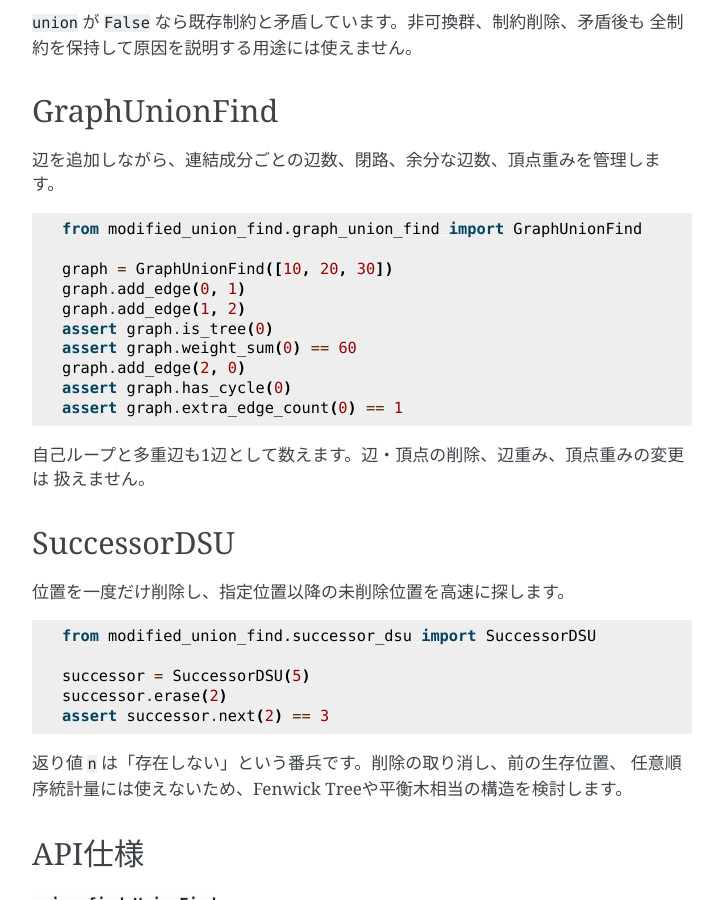
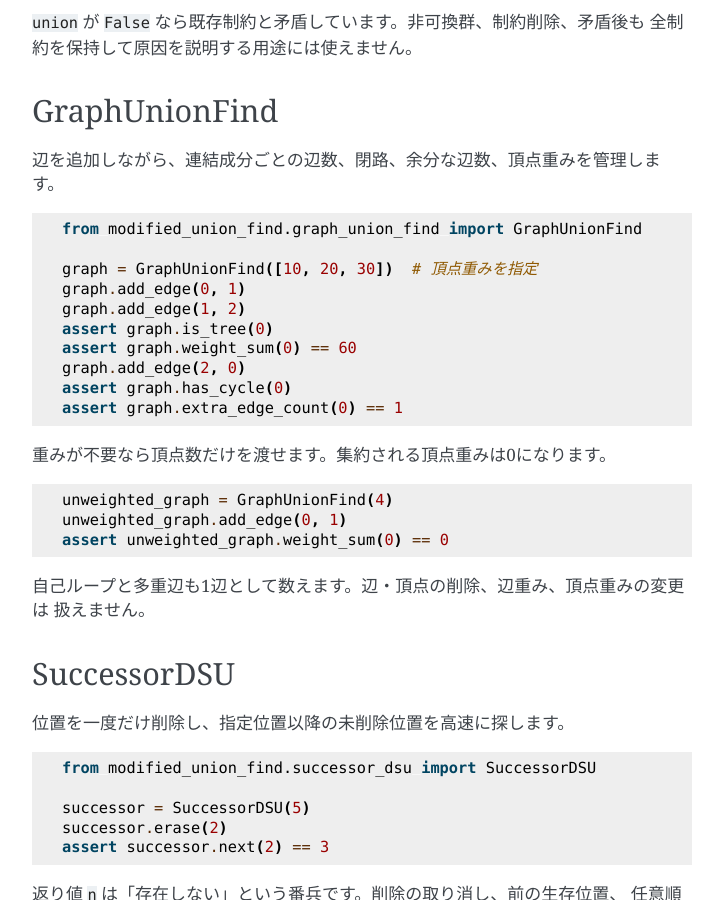
Before and after one commit to tnktks111/MyATL, a Sphinx documentation site: the page built from docs/guides/union_find.rst, in a window 1280 px wide and 900 px high, scrolled down 689 px. Shown: the whole window, without its empty margins (388-1111 px from the left). Built offline with Sphinx 7.4.7, drawn with Linux system fonts in a browser that asks for light colours.

Commit message:
fix: graph uf重みなしAPI

```diff
--- a/docs/api/graph_union_find.rst
+++ b/docs/api/graph_union_find.rst
@@ -3,6 +3,8 @@ GraphUnionFind
 
 辺追加型の無向グラフで、連結成分ごとの頂点数・辺数・閉路・頂点重みを管理します。
 使い分けと例は :doc:`../guides/union_find` を参照してください。
+コンストラクタには頂点数 ``GraphUnionFind(n)``、または頂点重み列
+``GraphUnionFind(weights)`` を渡します。
 
 完全例
 ------
--- a/docs/guides/union_find.rst
+++ b/docs/guides/union_find.rst
@@ -44,7 +44,7 @@ GraphUnionFind
 
    from modified_union_find.graph_union_find import GraphUnionFind
 
-   graph = GraphUnionFind([10, 20, 30])
+   graph = GraphUnionFind([10, 20, 30])  # 頂点重みを指定
    graph.add_edge(0, 1)
    graph.add_edge(1, 2)
    assert graph.is_tree(0)
@@ -52,6 +52,14 @@ GraphUnionFind
    graph.add_edge(2, 0)
    assert graph.has_cycle(0)
    assert graph.extra_edge_count(0) == 1
+
+重みが不要なら頂点数だけを渡せます。集約される頂点重みは0になります。
+
+.. testcode:: guide-graph-union-find
+
+   unweighted_graph = GraphUnionFind(4)
+   unweighted_graph.add_edge(0, 1)
+   assert unweighted_graph.weight_sum(0) == 0
 
 自己ループと多重辺も1辺として数えます。辺・頂点の削除、辺重み、頂点重みの変更は
 扱えません。
```
Also changed, not shown: 2 other files.
